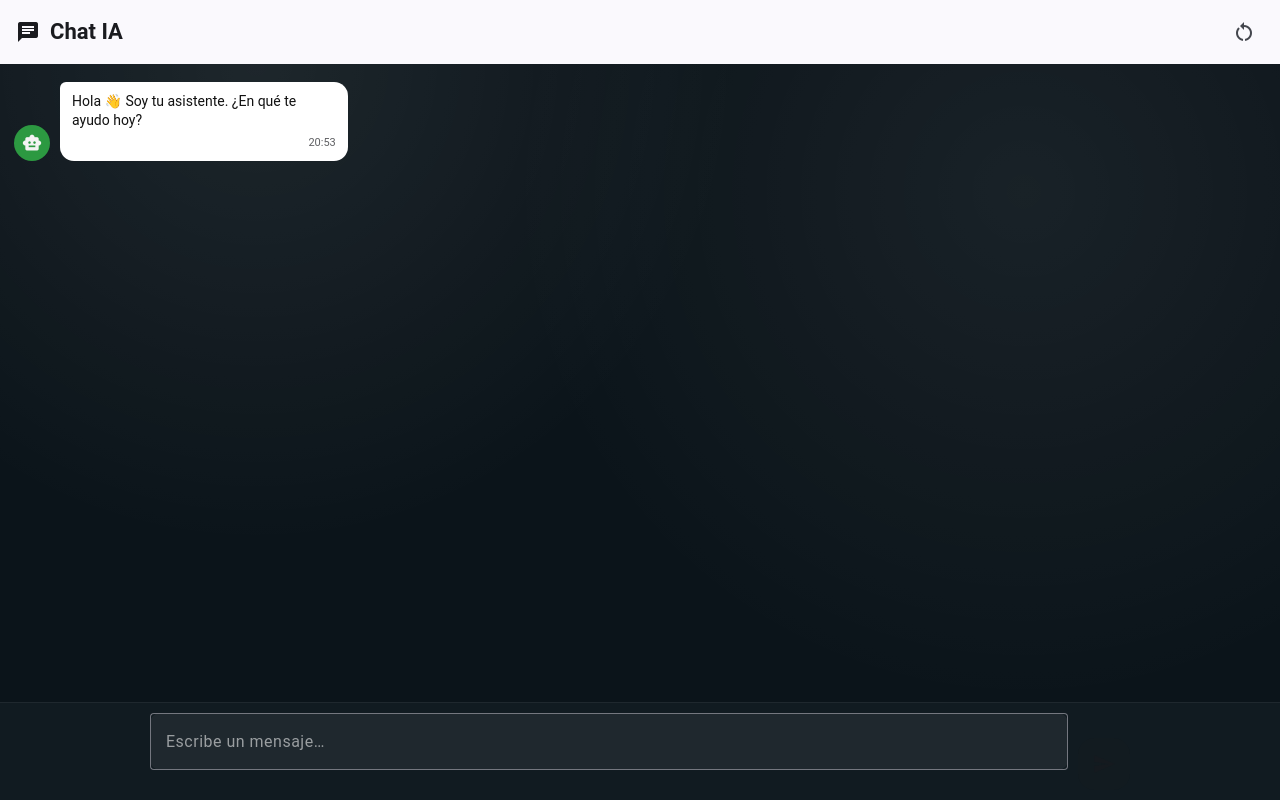
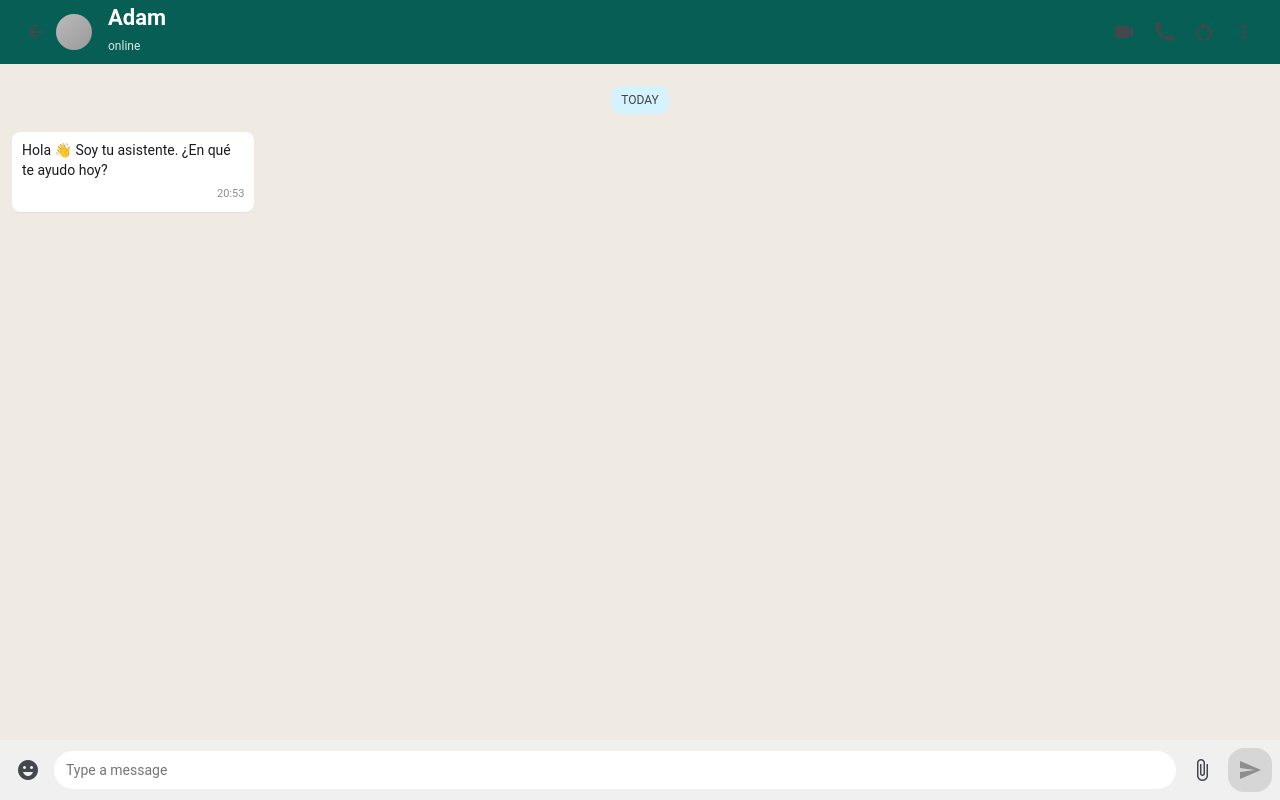
Before and after one commit to ManuelVeraPoblete/Chat-app-gpt, an Angular app: page / in a window 1280 px wide. Built offline with nearby package versions, Linux system fonts and the light colour scheme.

Commit message:
dejando el front com whatsapp

```diff
--- /dev/null
+++ b/src/app/features/chat/pages/chat-page.component.css
@@ -0,0 +1,104 @@
+.chat-page {
+  display: flex;
+  flex-direction: column;
+  height: 100%;
+  min-height: 0;
+}
+
+.header {
+  display: flex;
+  align-items: center;
+  justify-content: space-between;
+  padding: 12px 16px;
+  border-bottom: 1px solid rgba(0,0,0,.08);
+  background: #fff;
+}
+
+.title {
+  margin: 0;
+  font-size: 18px;
+  font-weight: 700;
+}
+
+.messages {
+  flex: 1;
+  min-height: 0;
+  padding: 16px;
+  overflow: auto;
+  background: #efeae2;
+}
+
+.empty {
+  opacity: .7;
+  padding: 12px;
+}
+
+.msg {
+  display: flex;
+  margin-bottom: 10px;
+}
+
+.msg.user {
+  justify-content: flex-end;
+}
+
+.msg.assistant {
+  justify-content: flex-start;
+}
+
+.bubble {
+  max-width: 70%;
+  padding: 10px 12px;
+  border-radius: 12px;
+  background: #fff;
+  box-shadow: 0 1px 1px rgba(0,0,0,.05);
+}
+
+.msg.user .bubble {
+  background: #d9fdd3;
+}
+
+.meta {
+  display: flex;
+  gap: 10px;
+  font-size: 11px;
+  opacity: .7;
+  margin-bottom: 4px;
+}
+
+.content {
+  white-space: pre-wrap;
+}
+
+.composer {
+  display: flex;
+  gap: 10px;
+  padding: 12px 16px;
+  border-top: 1px solid rgba(0,0,0,.08);
+  background: #fff;
+}
+
+.input {
+  flex: 1;
+  padding: 10px 12px;
+  border-radius: 10px;
+  border: 1px solid rgba(0,0,0,.15);
+  outline: none;
+}
+
+.btn {
+  padding: 10px 14px;
+  border-radius: 10px;
+  border: 1px solid rgba(0,0,0,.15);
+  cursor: pointer;
+}
+
+.btn.primary {
+  background: #111;
+  color: #fff;
+  border-color: #111;
+}
+
+.btn.secondary {
+  background: #fff;
+}
--- a/src/app/features/chat/pages/chat-page.component.ts
+++ b/src/app/features/chat/pages/chat-page.component.ts
@@ -35,175 +35,183 @@ import { MessageBubbleComponent } from '../../../shared/ui/message-bubble.compon
     MessageBubbleComponent,
   ],
   template: `
-    <div class="page">
-      <mat-toolbar class="topbar" color="primary">
-        <div class="title">
-          <mat-icon>chat</mat-icon>
-          <div class="texts">
-            <div class="name">Chat IA</div>
-            <div class="sub">
-              @if (model()) { <span>Modelo: {{ model() }}</span> }
-              @if (conversationId()) { <span> • ID: {{ conversationId() }}</span> }
-            </div>
-          </div>
+<div class="chat-page">
+
+  <!-- HEADER WhatsApp-like -->
+  <mat-toolbar class="chat-header">
+    <button mat-icon-button aria-label="Volver">
+      <mat-icon>arrow_back</mat-icon>
+    </button>
+
+    <app-avatar [isUser]="false"></app-avatar>
+
+    <div class="header-text">
+      <div class="name">Adam</div>
+      <div class="status">online</div>
     </div>
 
     <span class="spacer"></span>
 
-        <button mat-icon-button matTooltip="Reiniciar conversación" (click)="onClear()">
+    <button mat-icon-button aria-label="Videollamada"><mat-icon>videocam</mat-icon></button>
+    <button mat-icon-button aria-label="Llamada"><mat-icon>call</mat-icon></button>
+
+    <button
+      mat-icon-button
+      matTooltip="Reiniciar conversación"
+      aria-label="Reiniciar"
+      (click)="onClear()">
       <mat-icon>restart_alt</mat-icon>
     </button>
+
+    <button mat-icon-button aria-label="Más"><mat-icon>more_vert</mat-icon></button>
   </mat-toolbar>
 
-      <div class="chat-bg">
-        <div class="messages" #scrollContainer>
-          @for (m of messages(); track m.id) {
-            <div class="row" [class.user]="m.role==='user'" [class.bot]="m.role==='assistant'">
-              @if (m.role === 'assistant') { <app-avatar [isUser]="false" /> }
+  <!-- BODY -->
+  <div class="chat-body" #scrollContainer>
+    <div class="day-separator">TODAY</div>
+
+    <!-- Importante: mantenemos tu señal computed -->
+    <div
+      *ngFor="let m of messages(); trackBy: trackById"
+      class="row"
+      [class.user]="m.role === 'user'">
 
       <app-message-bubble
         [text]="m.text"
-                [isUser]="m.role==='user'"
+        [isUser]="m.role === 'user'"
         [createdAt]="m.createdAt"
-                [status]="m.status"
-              />
+        [status]="m.status">
+      </app-message-bubble>
 
-              @if (m.role === 'user') { <app-avatar [isUser]="true" /> }
-            </div>
-          }
     </div>
   </div>
 
-      <!-- ✅ Enviar estable por submit -->
-      <form class="composer" (ngSubmit)="onSend()" autocomplete="off">
-        <div class="composer-inner">
-          <mat-form-field class="input" appearance="outline">
+  <!-- INPUT -->
+  <form class="chat-input" (ngSubmit)="onSend()" autocomplete="off">
+
+    <button mat-icon-button type="button" aria-label="Emoji">
+      <mat-icon>emoji_emotions</mat-icon>
+    </button>
+
+    <!-- Usamos textarea como tu versión original (mejor UX) -->
     <textarea
-              matInput
+      class="input"
       name="message"
       rows="1"
       [(ngModel)]="draft"
-              placeholder="Escribe un mensaje…"
+      placeholder="Type a message"
       [disabled]="loading()"
-              (keydown)="onKeydown($event)"
-            ></textarea>
-          </mat-form-field>
+      (keydown)="onKeydown($event)">
+    </textarea>
+
+    <button mat-icon-button type="button" aria-label="Adjuntar">
+      <mat-icon>attach_file</mat-icon>
+    </button>
 
     <button
       mat-fab
       color="primary"
-            class="send"
+      class="send-btn"
       type="submit"
       [disabled]="loading() || !draft.trim()"
       matTooltip="Enviar"
-          >
+      aria-label="Enviar">
       <mat-icon>send</mat-icon>
     </button>
-        </div>
+
   </form>
+
 </div>
   `,
   styles: [`
-    .page{
+/* CONTENEDOR GENERAL */
+.chat-page{
   height: 100dvh;
-      display: grid;
-      grid-template-rows: auto 1fr auto;
-      background: #0b141a;
+  display:flex;
+  flex-direction:column;
+  background:#efeae2;
 }
 
-    .topbar{
-      position: sticky;
-      top: 0;
-      z-index: 10;
+/* HEADER */
+.chat-header{
+  background:#075e54;
+  color:white;
 }
 
-    .title{
-      display:flex; align-items:center; gap: 10px;
-    }
-    .texts .name{ font-weight: 700; }
-    .texts .sub{
-      font-size: 12px;
-      opacity: .85;
+.header-text{ margin-left:10px; }
+.name{ font-weight:600; }
+.status{ font-size:12px; opacity:.85; }
+.spacer{ flex:1; }
+
+/* BODY */
+.chat-body{
+  flex:1;
+  padding:12px;
+  overflow:auto;
   display:flex;
-      gap: 6px;
-      flex-wrap: wrap;
-    }
-    .spacer{ flex: 1; }
-
-    .chat-bg{
-      background:
-        radial-gradient(circle at 20% 0%, rgba(255,255,255,.08), transparent 40%),
-        radial-gradient(circle at 80% 20%, rgba(255,255,255,.06), transparent 45%),
-        #0b141a;
-      overflow: hidden;
-    }
-
-    .messages{
-      height: 100%;
-      overflow: auto;
-      padding: 18px 14px;
-      display: flex;
-      flex-direction: column;
-      gap: 10px;
+  flex-direction:column;
+  gap:8px;
 }
 
 .row{
   display:flex;
-      gap: 10px;
-      align-items: flex-end;
-    }
-    .row.user{ justify-content: flex-end; }
-    .row.bot{ justify-content: flex-start; }
-
-    .composer{
-      background: #111b21;
-      padding: 10px 12px;
-      border-top: 1px solid rgba(255,255,255,.06);
-      margin: 0;
-    }
-    .composer-inner{
-      max-width: 980px;
-      margin: 0 auto;
-      display: grid;
-      grid-template-columns: 1fr auto;
-      gap: 10px;
-      align-items: end;
-    }
-    .input{ width: 100%; }
-
-    /* ✅ Input visible en oscuro */
-    :host ::ng-deep .mat-mdc-text-field-wrapper{
-      background: rgba(255,255,255,.06);
-      border-radius: 10px;
+  justify-content:flex-start;
 }
 
-    textarea{
-      color: rgba(255,255,255,.92) !important;
-      caret-color: rgba(255,255,255,.92) !important;
-      resize: none;
-      max-height: 140px;
-      overflow: auto;
+.row.user{
+  justify-content:flex-end;
 }
 
-    textarea::placeholder{
-      color: rgba(255,255,255,.55);
+.day-separator{
+  align-self:center;
+  background:#d5f3ff;
+  color:#444;
+  font-size:12px;
+  padding:4px 10px;
+  border-radius:10px;
+  margin:10px 0;
 }
 
-    .send{
-      width: 52px;
-      height: 52px;
+/* INPUT */
+.chat-input{
+  display:flex;
+  align-items:center;
+  gap:6px;
+  padding:8px;
+  background:#f0f0f0;
+}
+
+.input{
+  flex:1;
+  border:none;
+  outline:none;
+  padding:10px 12px;
+  border-radius:20px;
+  background:#fff;
+  font-family: inherit;
+  font-size: 14px;
+  resize:none;
+  line-height: 18px;
+  max-height: 120px;
+  overflow:auto;
+}
+
+.send-btn{
+  width:44px;
+  height:44px;
 }
   `]
 })
 export class ChatPageComponent implements AfterViewInit {
+
   @ViewChild('scrollContainer') private readonly scrollContainer?: ElementRef<HTMLDivElement>;
 
+  // Texto escrito por el usuario
   draft = '';
 
+  // ✅ Mantener tus señales computed originales (NO romper facade)
   readonly messages = computed(() => this.facade.messages());
   readonly loading = computed(() => this.facade.loading());
-  readonly model = computed(() => this.facade.model());
-  readonly conversationId = computed(() => this.facade.conversationId());
 
   private readonly isBrowser: boolean;
 
@@ -220,7 +228,7 @@ export class ChatPageComponent implements AfterViewInit {
 
   /**
    * Enter envía (bloquea salto de línea).
-   * Shift+Enter deja el salto de línea normal.
+   * Shift+Enter permite salto de línea.
    */
   onKeydown(event: KeyboardEvent): void {
     if (event.key === 'Enter' && !event.shiftKey) {
@@ -229,18 +237,28 @@ export class ChatPageComponent implements AfterViewInit {
     }
   }
 
+  /**
+   * ✅ CLAVE: await al facade.send para garantizar que dispare la llamada (stream o http)
+   */
   async onSend(): Promise<void> {
     const text = this.draft.trim();
     if (!text) return;
 
     this.draft = '';
+
+    // ✅ Esto es lo que asegura que realmente ejecute el flujo async
     await this.facade.send(text);
+
     this.scrollToBottom();
   }
 
   onClear(): void {
     this.facade.clearConversation();
     this.scrollToBottom();
+  }
+
+  trackById(_: number, item: { id: string }): string {
+    return item.id;
   }
 
   private scrollToBottom(): void {
--- a/src/app/shared/ui/avatar.component.ts
+++ b/src/app/shared/ui/avatar.component.ts
@@ -1,27 +1,24 @@
 import { Component, Input } from '@angular/core';
-import { MatIconModule } from '@angular/material/icon';
 
 @Component({
   selector: 'app-avatar',
   standalone: true,
-  imports: [MatIconModule],
   template: `
-    <div class="avatar" [class.user]="isUser" [class.bot]="!isUser">
-      <mat-icon>{{ isUser ? 'person' : 'smart_toy' }}</mat-icon>
-    </div>
+<div class="avatar" [class.user]="isUser"></div>
   `,
   styles: [`
-    .avatar{
-      width: 36px; height: 36px;
-      border-radius: 50%;
-      display: grid;
-      place-items: center;
-      flex: 0 0 auto;
-      opacity: .95;
-    }
-    .user{ background: #1f6feb; color: #fff; }
-    .bot{ background: #2ea043; color: #fff; }
-    mat-icon{ font-size: 20px; width: 20px; height: 20px; }
+.avatar{
+  width:36px;
+  height:36px;
+  border-radius:50%;
+  background:#ddd;
+  background-image: linear-gradient(135deg, #bbb, #999);
+  margin-right:6px;
+}
+
+.avatar.user{
+  background-image: linear-gradient(135deg, #7ad3ff, #2f80ff);
+}
   `]
 })
 export class AvatarComponent {
--- a/src/app/shared/ui/message-bubble.component.ts
+++ b/src/app/shared/ui/message-bubble.component.ts
@@ -7,58 +7,78 @@ import { MatProgressSpinnerModule } from '@angular/material/progress-spinner';
   standalone: true,
   imports: [CommonModule, MatProgressSpinnerModule],
   template: `
-    <div class="bubble" [class.user]="isUser" [class.bot]="!isUser" [class.error]="status==='error'">
+<div class="bubble" [class.user]="isUser" [class.error]="status==='error'">
+
+  <!-- Texto -->
   <div class="text" [innerText]="text"></div>
 
+  <!-- Meta: hora + estado -->
   <div class="meta">
     <span class="time">{{ createdAt | date:'HH:mm' }}</span>
 
-        @if (status === 'sending') {
+    <!-- Mientras llega streaming -->
+    <ng-container *ngIf="status === 'sending'">
       <mat-progress-spinner diameter="14" mode="indeterminate"></mat-progress-spinner>
-        }
-        @if (status === 'error') {
+    </ng-container>
+
+    <!-- Error -->
+    <ng-container *ngIf="status === 'error'">
       <span class="err">Error</span>
-        }
+    </ng-container>
   </div>
+
 </div>
   `,
   styles: [`
 .bubble{
-      max-width: min(720px, 82%);
-      padding: 10px 12px;
-      border-radius: 14px;
-      line-height: 1.35;
-      box-shadow: 0 1px 0 rgba(0,0,0,.06);
-      white-space: pre-wrap;
+  max-width:70%;
+  padding:8px 10px;
+  border-radius:8px;
+  background:#ffffff;
+  font-size:14px;
+  position:relative;
+  box-shadow:0 1px 1px rgba(0,0,0,0.05);
   word-break: break-word;
 }
-    .user{
-      background: #d9fdd3; /* WhatsApp-like */
-      border-top-right-radius: 6px;
+
+.bubble.user{
+  background:#dcf8c6;
 }
-    .bot{
-      background: #fff;
-      border-top-left-radius: 6px;
+
+.bubble.error{
+  background:#ffe3e3;
 }
-    .error{
-      background: #ffe3e3;
+
+.text{
+  white-space:pre-wrap;
 }
-    .text{ font-size: 14px; color: #111; }
+
 .meta{
-      margin-top: 6px;
-      display: flex;
-      align-items: center;
-      justify-content: flex-end;
-      gap: 8px;
-      opacity: .7;
-      font-size: 11px;
+  margin-top: 4px;
+  display:flex;
+  justify-content:flex-end;
+  align-items:center;
+  gap:6px;
+  opacity:.75;
 }
-    .err{ font-weight: 600; }
+
+.time{
+  font-size:11px;
+  color:#666;
+}
+
+.err{
+  font-size:11px;
+  font-weight:600;
+  color:#7a0000;
+}
   `]
 })
 export class MessageBubbleComponent {
   @Input() text = '';
   @Input() isUser = false;
   @Input() createdAt = Date.now();
+
+  // ✅ Mantener status para compatibilidad con el facade
   @Input() status: 'sending' | 'sent' | 'error' | undefined;
 }
--- a/src/styles.css
+++ b/src/styles.css
@@ -1,33 +1,6 @@
-/* You can add global styles to this file, and also import other style files */
 html, body {
+  margin: 0;
   height: 100%;
-  margin: 0;
-  font-family: Roboto, "Helvetica Neue", sans-serif;
+  font-family: Roboto, Arial, sans-serif;
+  background: #605d58;
 }
-
-/* Mejora look del mat-form-field en fondo oscuro */
-.mat-mdc-form-field {
-  --mdc-outlined-text-field-outline-color: rgba(255,255,255,.18);
-  --mdc-outlined-text-field-hover-outline-color: rgba(255,255,255,.28);
-  --mdc-outlined-text-field-focus-outline-color: rgba(255,255,255,.35);
-  --mdc-outlined-text-field-label-text-color: rgba(255,255,255,.75);
-  --mdc-outlined-text-field-input-text-color: rgba(255,255,255,.92);
-}
-
-/* Scrollbar discreta */
-*::-webkit-scrollbar { width: 10px; }
-*::-webkit-scrollbar-thumb { background: rgba(255,255,255,.12); border-radius: 10px; }
-*::-webkit-scrollbar-track { background: rgba(0,0,0,.2); }
-
-/* ✅ Material input visible en fondo oscuro (global) */
-.mat-mdc-form-field {
-  --mdc-outlined-text-field-input-text-color: rgba(255,255,255,.92);
-  --mdc-outlined-text-field-label-text-color: rgba(255,255,255,.75);
-  --mdc-outlined-text-field-outline-color: rgba(255,255,255,.18);
-  --mdc-outlined-text-field-hover-outline-color: rgba(255,255,255,.28);
-  --mdc-outlined-text-field-focus-outline-color: rgba(255,255,255,.38);
-}
-
-.mat-mdc-input-element::placeholder {
-  color: rgba(255,255,255,.55) !important;
-}
```
Also changed, not shown: src/app/features/chat/application/chat.facade.ts (added, +66 -0 lines), src/app/features/chat/domain/chat-message.model.ts (added, +16 -0 lines), src/app/features/chat/pages/chat-page.component.html (added, +54 -0 lines), 1 other file (tests, documents, lock files or other folders). Lines whose indentation alone changed are shown as unchanged.
